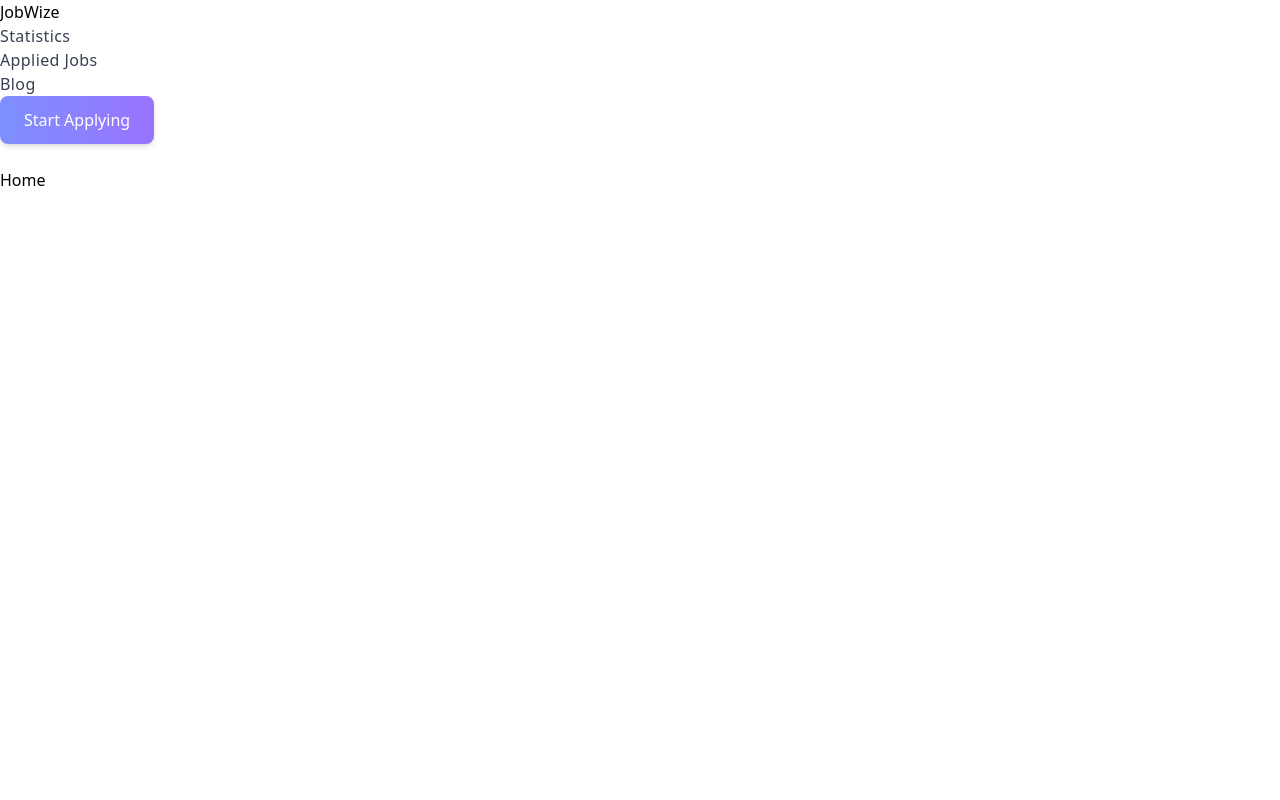
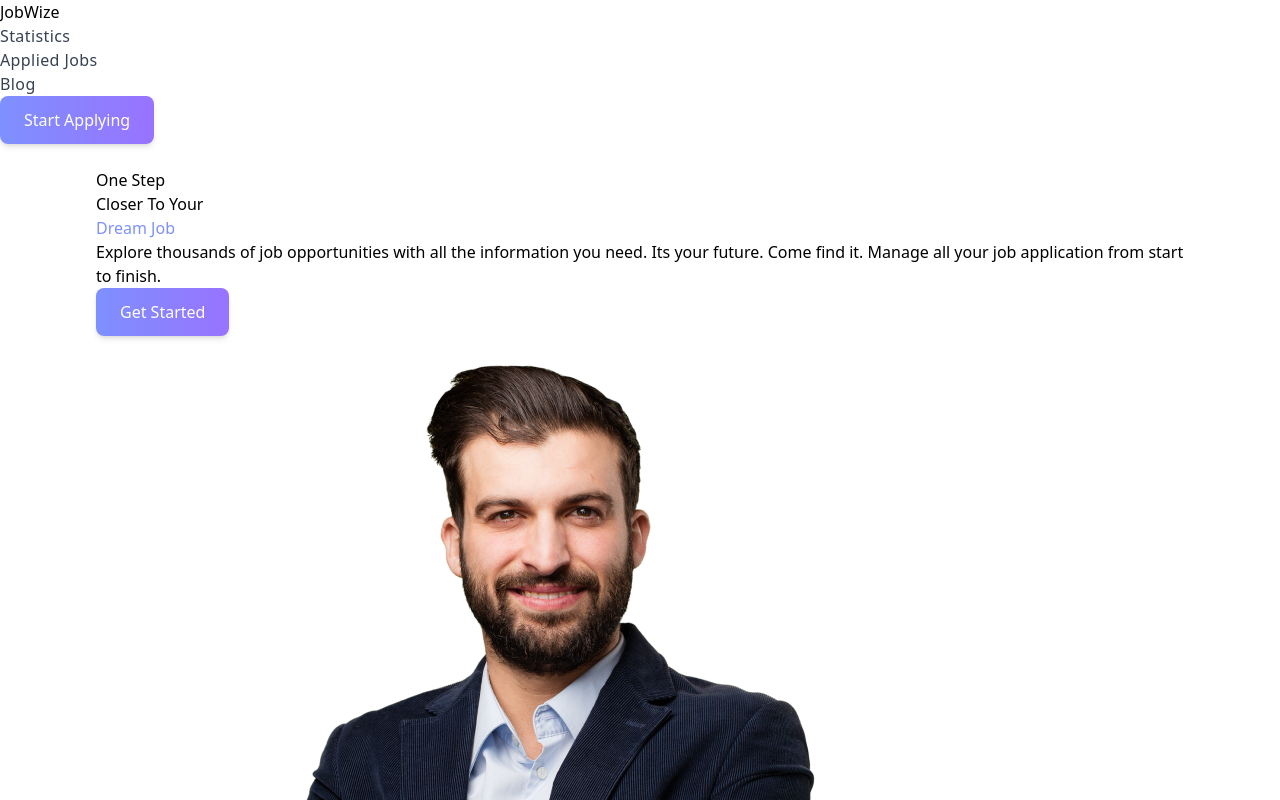
Before and after one commit to mhemon/JobWize, a React (Vite) app: page / in a window 1280 px wide. Shown: the top 800 px of the page. Built offline with nearby package versions, Linux system fonts and the light colour scheme.

Commit message:
header part completed.

```diff
--- a/src/components/Home/Home.jsx
+++ b/src/components/Home/Home.jsx
@@ -1,9 +1,24 @@
 import React from 'react';
+import manImage from '../../assets/All Images/man.png';
 
 const Home = () => {
     return (
         <div>
-            <h3>Home</h3>
+            {/* header part code */}
+            <div className='my-container bg-blue-50 flex flex-col md:flex-row'>
+                <div className='w-full md:w-1/2 px-4'>
+                    {/* text part */}
+                    <h1 className='font-bold text-black text-5xl lg:leading-tight lg:pt-10'>One Step <br /> Closer To Your <br /> <span style={{color: '#7E90FE'}}>Dream Job</span></h1>
+                    <p className='text-gray-400 lg:w-3/4 py-4'>Explore thousands of job opportunities with all the information you need. Its your future. Come find it. Manage all your job application from start to finish.</p>
+                    <div className='text-center lg:text-start'><button className='btn'>Get Started</button></div>
+                </div>
+                <div className='w-full md:w-1/2 md:ml-4'>
+                    {/* img part */}
+                    <img src={manImage} alt="" />
+                </div>
+            </div>
+
+            {/* Job category list */}
         </div>
     );
 };
--- a/src/index.css
+++ b/src/index.css
@@ -3,7 +3,7 @@
 @tailwind utilities;
 
 .my-container{
-    @apply px-4 py-16 mx-auto sm:max-w-xl md:max-w-full lg:max-w-screen-xl md:px-24 lg:px-8 lg:py-20
+    @apply mx-auto sm:max-w-xl md:max-w-full lg:max-w-screen-xl md:px-24
   }
 
 .active{
@@ -12,6 +12,12 @@
 
 .default{
     @apply font-medium tracking-wide text-gray-700 transition-colors duration-200 hover:text-blue-400
+  }
+
+@layer utilities {
+    .text-gradient {
+      color: linear-gradient(90deg, #7E90FE 20%, #9873FF 20%);
+    }
   }
 
 @layer utilities {
@@ -32,3 +38,7 @@
     @apply inline-flex items-center h-12 px-6 mb-3 font-medium text-white transition duration-200 rounded shadow-md  md:mb-0;
     @apply btn-gradient;
   }
+
+.title-common {
+  @apply font-bold text-black text-3xl
+}
```
Also changed, not shown: src/assets/All Images/man.png (renamed from src/assets/All Images/P3OLGJ1 copy 1.png).
